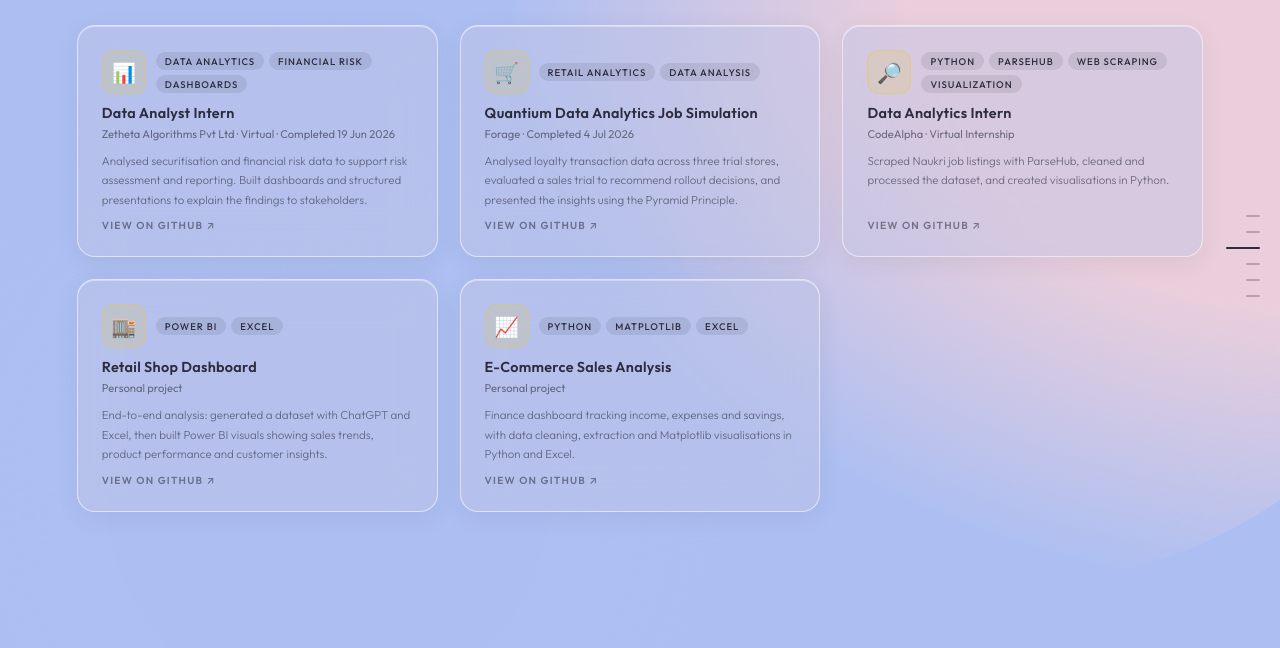
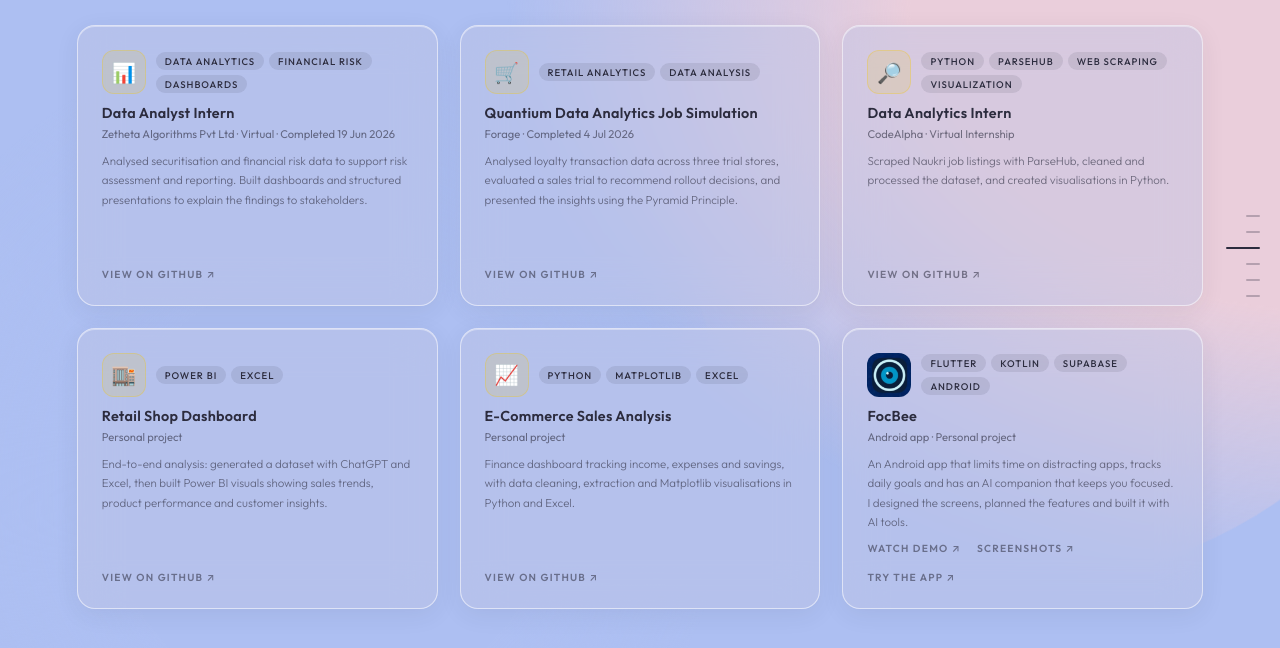
Before and after one commit to Udhaya1075/Portfolio, a plain HTML site: page projects.html in a window 1280 px wide. Shown: the part 144-792 px from the top of the page. Drawn offline with Linux system fonts and the light colour scheme.

Commit message:
Add FocBee project

```diff
--- a/css/projects.css
+++ b/css/projects.css
@@ -6,6 +6,8 @@
 .p-card{border-radius:18px;padding:clamp(16px,2vw,24px);display:flex;flex-direction:column;gap:10px}
 .p-card-head{display:flex;align-items:center;gap:10px}
 .p-icon{width:44px;height:44px;border-radius:12px;display:grid;place-items:center;font-size:1.25rem;flex-shrink:0;background:rgba(242,200,17,.14);border:1px solid rgba(242,200,17,.3)}
+.p-icon.has-img{background:none;border:none}
+.p-img{width:100%;height:100%;object-fit:cover;border-radius:12px}
 .p-tags{display:flex;gap:5px;flex-wrap:wrap}
 .p-title{font-size:clamp(.9rem,1.1vw,1.02rem);font-weight:600;letter-spacing:.02em;line-height:1.3}
 .p-meta{font-size:.7rem;font-weight:400;color:var(--ink-60);margin-top:-6px}
@@ -24,6 +26,9 @@
 .pg-dot.on{width:34px;background:var(--ink)}
 .pg-count{font-size:.66rem;letter-spacing:.12em;color:var(--ink-60);min-width:34px;text-align:center}
 
+.p-links{display:flex;gap:16px;flex-wrap:wrap;margin-top:auto}
+.p-links .p-link{margin-top:0}
+
 /* slide direction when changing page */
 .page.active .proj-grid.dir-next .p-card{animation-name:slideNext}
 .page.active .proj-grid.dir-prev .p-card{animation-name:slidePrev}
--- a/js/sections/projects.js
+++ b/js/sections/projects.js
@@ -28,7 +28,16 @@ const PROJECTS = [
   { icon:'📈', title:'E-Commerce Sales Analysis', meta:'Personal project',
     tags:['Python','Matplotlib','Excel'],
     desc:'Finance dashboard tracking income, expenses and savings, with data cleaning, extraction and Matplotlib visualisations in Python and Excel.',
-    link:'https://github.com/Udhaya1075/E-Commerce_Sales_Analysis' }
+    link:'https://github.com/Udhaya1075/E-Commerce_Sales_Analysis' },
+
+  { img:'assets/projects/focbee-icon.jpeg', title:'FocBee', meta:'Android app · Personal project',
+    tags:['Flutter','Kotlin','Supabase','Android'],
+    desc:'An Android app that limits time on distracting apps, tracks daily goals and has an AI companion that keeps you focused. I designed the screens, planned the features and built it with AI tools.',
+    links:[
+      { text:'Watch demo ↗',  url:'https://drive.google.com/file/d/1YJGe3aK-Wx9ddBg7WC6SQKYDr0M5_Ig4/view?usp=sharing' },
+      { text:'Screenshots ↗', url:'https://drive.google.com/drive/folders/1eD2QEGqc6BOMUwc2fMGuXYPnsOI2GC2a?usp=sharing' },
+      { text:'Try the app ↗', url:'https://drive.google.com/file/d/1JsXJYY64BoaUovdwryQ6vJ_X91nJFLDX/view?usp=sharing' }
+    ] },
 
   /* ---- TEMPLATE: copy this, remove the comment marks, and add a comma after the block above ----
   ,{ icon:'✨', title:'Project name', meta:'Where / when',
@@ -55,14 +64,13 @@ const PROJECTS = [
     grid.innerHTML = items.map((p, i) => `
       <article class="p-card glass ${animate ? 'reveal' : ''}" style="--i:${i}">
         <div class="p-card-head">
-          <div class="p-icon" aria-hidden="true">${p.icon || '📁'}</div>
+          <div class="p-icon ${p.img ? 'has-img' : ''}" aria-hidden="true">${p.img ? `<img src="${esc(p.img)}" alt="" class="p-img">` : (p.icon || '📁')}</div>
           <div class="p-tags">${(p.tags || []).map(t => `<span class="chip">${esc(t)}</span>`).join('')}</div>
         </div>
         <h3 class="p-title">${esc(p.title)}</h3>
         ${p.meta ? `<p class="p-meta">${esc(p.meta)}</p>` : ''}
         <p class="p-desc">${esc(p.desc)}</p>
-        ${p.link ? `<a class="p-link" href="${esc(p.link)}" target="_blank" rel="noopener">View on GitHub ↗</a>` : ''}
-      </article>`).join('');
+        <div class="p-links">${(p.links || (p.link ? [{ text:'View on GitHub ↗', url:p.link }] : [])).map(l => `<a class="p-link" href="${esc(l.url)}" target="_blank" rel="noopener">${esc(l.text)}</a>`).join('')}</div>      </article>`).join('');
 
     pager.style.display = pages > 1 ? '' : 'none';
     pager.innerHTML = `
--- a/js/sections/skills.js
+++ b/js/sections/skills.js
@@ -21,7 +21,6 @@ const SKILLS = [
 /* What I'm building right now. state: 'live' (in progress) or any other text (e.g. 'Idea stage').
    Delete a line to hide it. */
 const BUILDING = [
-  { icon:'🧿', name:'FocBee', state:'In progress', live:true, desc:'A focus app that limits distracting apps and keeps goals on track.' },
   { icon:'🌐', name:'VirchX', state:'Idea stage',  live:false, desc:'An interactive 3D world for group discussions.' }
 ];
 
```
Also changed, not shown: js/sections/creative.js (+0 -10 lines), assets/projects/focbee-icon.jpeg (added).
